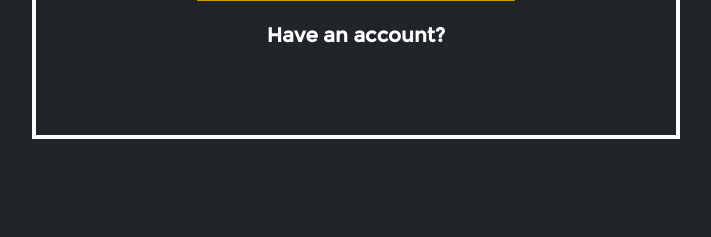
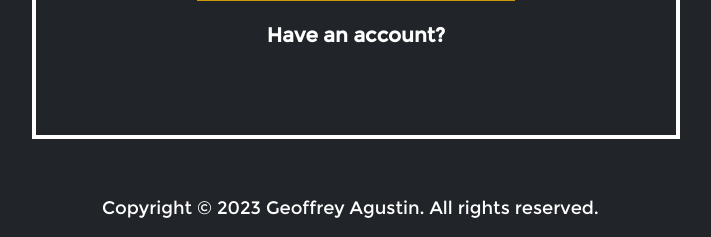
Before and after one commit to its-geoff/gold-medal-statistics, a Django app: page /signup/ in a window 1280 px wide. Shown: the part 563-800 px from the top of the page, without its empty margins (288-999 px from the left). Run offline with Django 4.2, Linux system fonts and the light colour scheme; some libraries are stand-ins or nearby versions.

Commit message:
adds footer with copyright notice

```diff
--- a/marks/templates/gms/about.html
+++ b/marks/templates/gms/about.html
@@ -23,6 +23,9 @@
    <p class="description">This is a unique program that allows you to find athletes' strengths and areas of improvement.
       By scoring all of their marks using a standardized system, you will be able to determine which events
       they are best at, whether or not those events are of the same type.</p>
+
+   <!-- adds the footer into the webpage -->
+   {% include 'gms/footer.html' %}
 </body>
 
 </html>
--- a/marks/templates/gms/home.html
+++ b/marks/templates/gms/home.html
@@ -24,6 +24,9 @@
       </div>
       <img src="{% static 'gms/showcase.png' %}" class="showcase">
    </div>
+
+   <!-- adds the footer into the webpage -->
+   {% include 'gms/footer.html' %}
 </body>
 
 </html>
--- a/marks/templates/gms/men.html
+++ b/marks/templates/gms/men.html
@@ -44,6 +44,9 @@
       <p class=" bold-blank">Click on an athlete's name to<br>get their
          best marks.</p>
    </div>
+
+   <!-- adds the footer into the webpage -->
+   {% include 'gms/footer.html' %}
 </body>
 
 </html>
--- a/marks/templates/gms/men_profile.html
+++ b/marks/templates/gms/men_profile.html
@@ -106,6 +106,9 @@
          {% endif %}
       </div>
    </div>
+
+   <!-- adds the footer into the webpage -->
+   {% include 'gms/footer.html' %}
 </body>
 
 </html>
--- a/marks/templates/gms/scores.html
+++ b/marks/templates/gms/scores.html
@@ -75,6 +75,9 @@
       </tr>
    </table>
    {% endif %}
+
+   <!-- adds the footer into the webpage -->
+   {% include 'gms/footer.html' %}
 </body>
 
 </html>
--- a/marks/templates/gms/stats.html
+++ b/marks/templates/gms/stats.html
@@ -43,6 +43,9 @@
       <p class=" bold-blank">Click on an athlete's name to<br>get their
          best marks.</p>
    </div>
+
+   <!-- adds the footer into the webpage -->
+   {% include 'gms/footer.html' %}
 </body>
 
 </html>
--- a/marks/templates/gms/women.html
+++ b/marks/templates/gms/women.html
@@ -43,6 +43,9 @@
       <p class=" bold-blank">Click on an athlete's name to<br>get their
          best marks.</p>
    </div>
+
+   <!-- adds the footer into the webpage -->
+   {% include 'gms/footer.html' %}
 </body>
 
 </html>
--- a/marks/templates/gms/women_profile.html
+++ b/marks/templates/gms/women_profile.html
@@ -105,6 +105,9 @@
          {% endif %}
       </div>
    </div>
+
+   <!-- adds the footer into the webpage -->
+   {% include 'gms/footer.html' %}
 </body>
 
 </html>
--- a/users/static/accts/style.css
+++ b/users/static/accts/style.css
@@ -290,3 +290,17 @@ h3 {
    font-size: 21px;
    align-content: center;
 }
+
+/* footer */
+p {
+   font-size: 20px;
+}
+
+.footer {
+   position: absolute;
+   font-size: 18px;
+   text-align: center;
+   margin-left: -250px;
+   left: 50%;
+   bottom: 0;
+}
--- /dev/null
+++ b/users/templates/accts/footer.html
@@ -0,0 +1,19 @@
+<!DOCTYPE html>
+<html>
+
+<head>
+   <meta charset="utf-8">
+   <title></title>
+
+   <!-- loads static files (files used to render webpage) -->
+   {% load static %}
+
+   <link rel="icon" href="{% static 'gms/favicon.ico' %}">
+   <link rel="stylesheet" href="{% static 'accts/style.css' %}">
+</head>
+
+<body>
+   <p class="footer">Copyright &copy; 2023 Geoffrey Agustin. All rights reserved.</p>
+</body>
+
+</html>
--- a/users/templates/base.html
+++ b/users/templates/base.html
@@ -22,6 +22,9 @@
 
    {% block main %}
    {% endblock %}
+
+   <!-- adds the footer into the webpage -->
+   {% include 'accts/footer.html' %}
 </body>
 
 </html>
```
Also changed, not shown: marks/static/gms/style.css (+10 -0 lines), marks/templates/gms/footer.html (added, +19 -0 lines).
